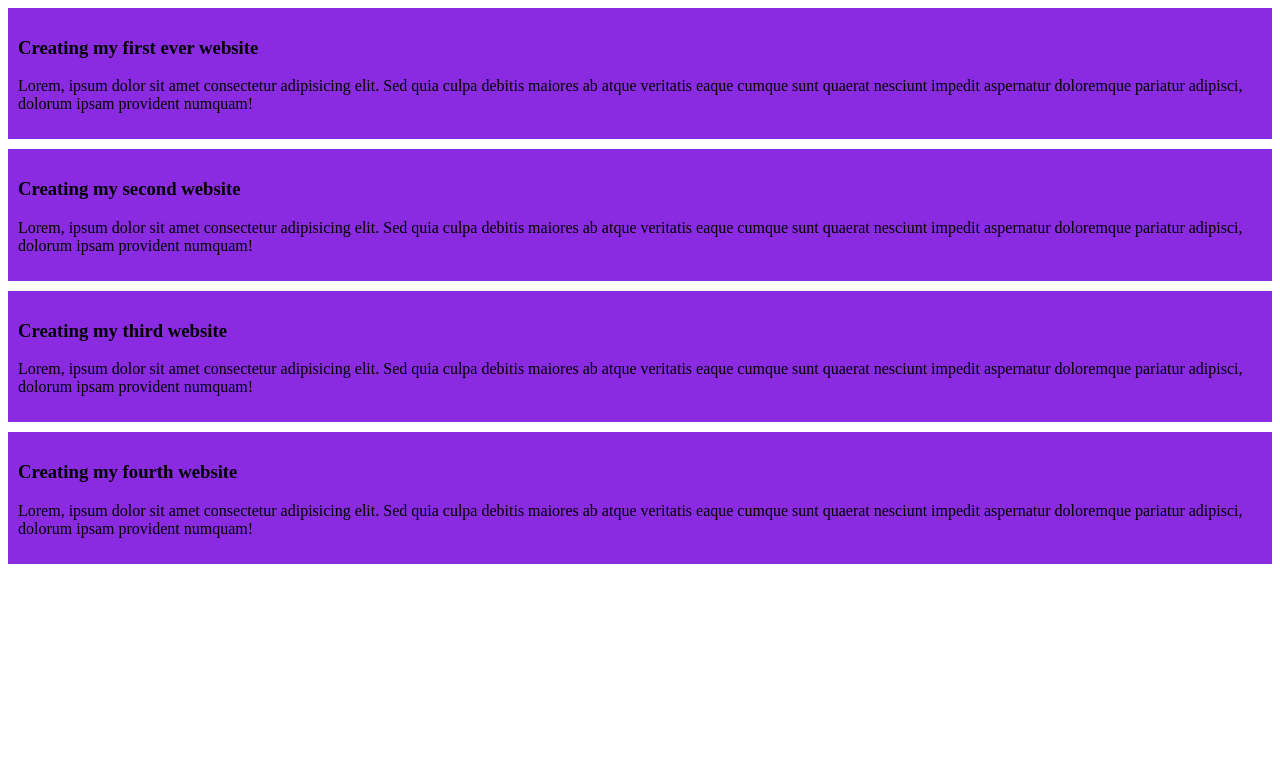
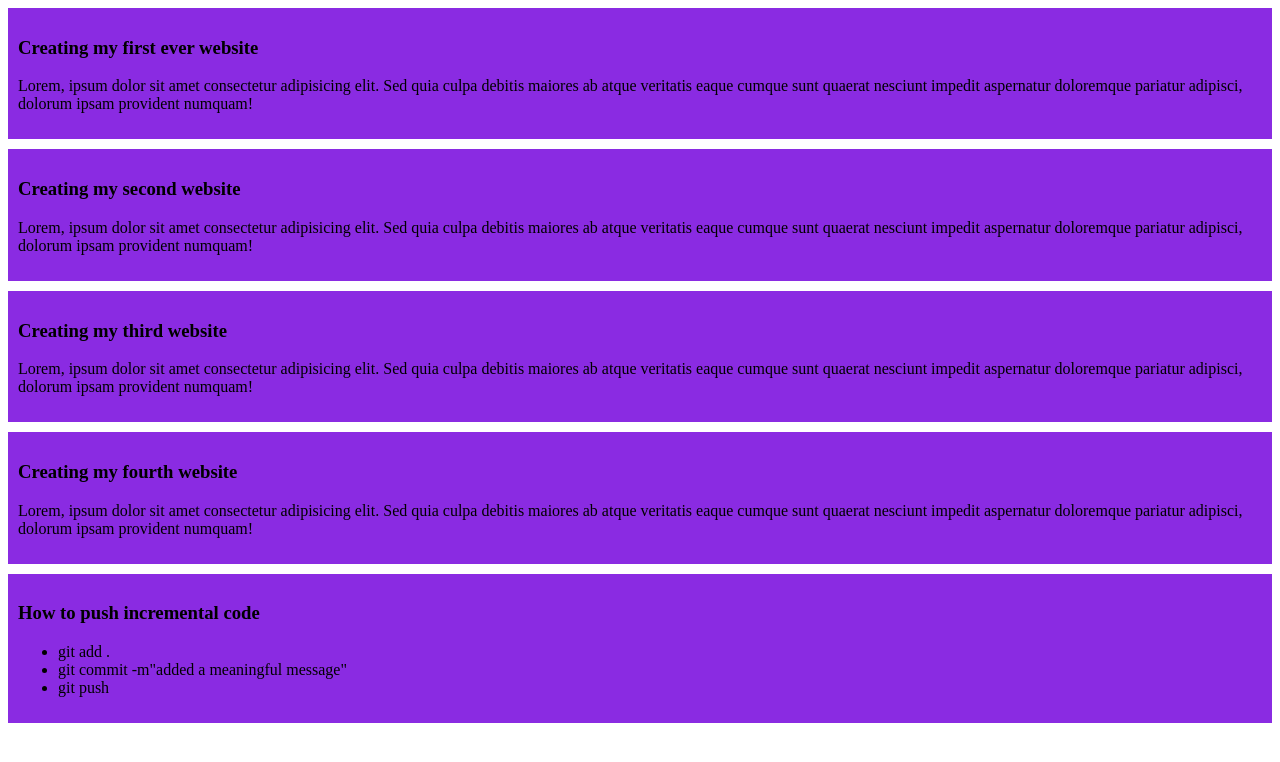
Before and after one commit to Tanjina2362/create-website, a plain HTML site: page index.html in a window 1280 px wide. Drawn offline with Linux system fonts and the light colour scheme.

Commit message:
added lists

```diff
--- a/index.html
+++ b/index.html
@@ -23,5 +23,14 @@
    <h3>Creating my fourth website</h3>
    <p>Lorem, ipsum dolor sit amet consectetur adipisicing elit. Sed quia culpa debitis maiores ab atque veritatis eaque cumque sunt quaerat nesciunt impedit aspernatur doloremque pariatur adipisci, dolorum ipsam provident numquam!</p>
 </div>
+<div>
+   <h3>How to push incremental code</h3>
+   <ul>
+      <li>
+         git add .</li>
+      <li>git commit -m"added a meaningful message"</li>
+      <li>git push</li>
+   </ul>
+</div>
 </body>
 </html>
```
